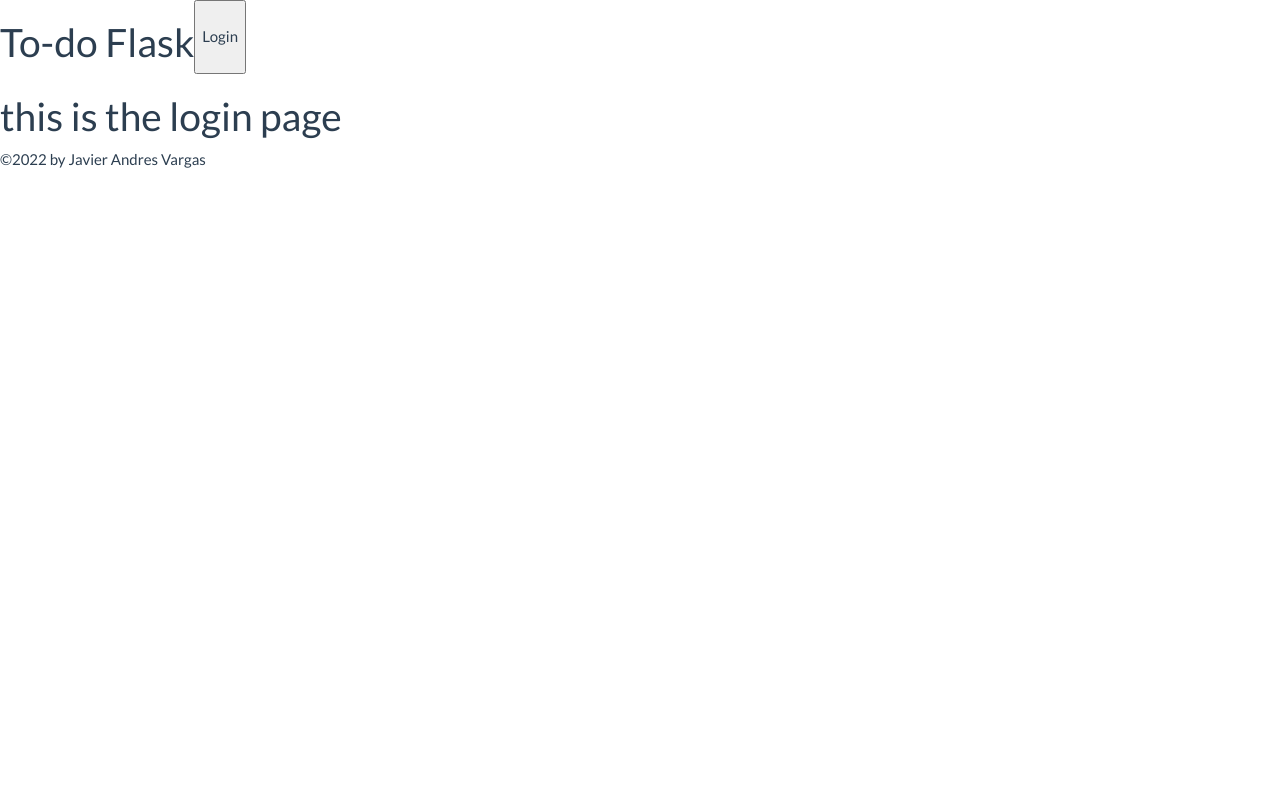
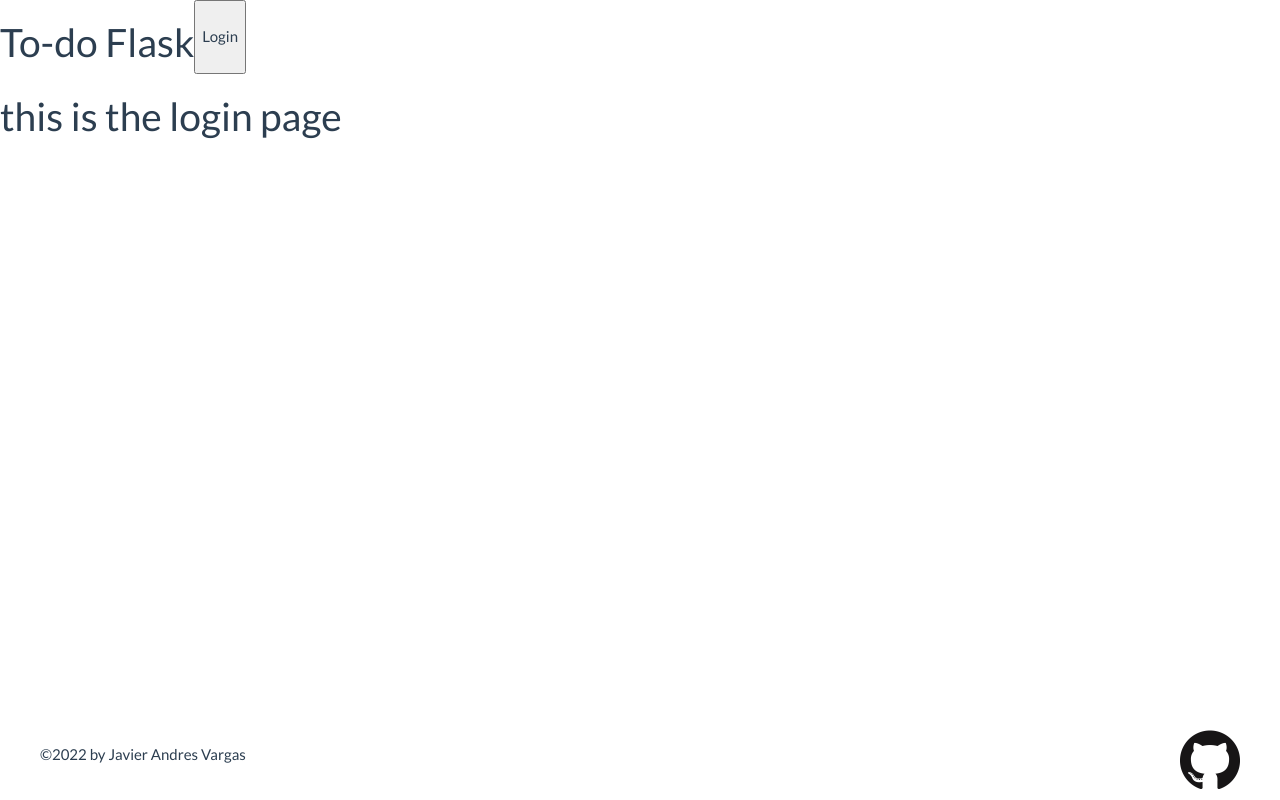
Before and after one commit to TheGoumble/flask_todo_project, a Flask app: page /login in a window 1280 px wide. Run offline with Flask 2, Linux system fonts and the light colour scheme; parts of the project's set-up code (start-up, migrations or seed data) failed here and were passed over; some libraries are stand-ins or nearby versions.

Commit message:
fixing footer

```diff
--- a/static/css/main.css
+++ b/static/css/main.css
@@ -1,3 +1,30 @@
-header{
-    display: flex;
+header {
+  display: flex;
+  position: top;
+  height: 15%;
+  width: 100%;
 }
+
+page-container {
+  position: relative;
+  min-height: 100vh;
+}
+
+content-wrap {
+  padding-bottom: 2.5rem;
+}
+
+footer {
+  position: absolute;
+  bottom: 0;
+  width: 100%;
+  height: 2.5rem;
+  padding: 40px;
+  display: flex;
+  justify-content: space-between;
+  align-items: center;
+}
+
+footer > a > img {
+  width: 60px;
+}
--- a/templates/base.html
+++ b/templates/base.html
@@ -1,26 +1,43 @@
 <!DOCTYPE html>
 <html lang="en">
-<head>
-    <meta charset="UTF-8">
-    <meta http-equiv="X-UA-Compatible" content="IE=edge">
-    <meta name="viewport" content="width=device-width, initial-scale=1.0">
+  <head>
+    <meta charset="UTF-8" />
+    <meta http-equiv="X-UA-Compatible" content="IE=edge" />
+    <meta name="viewport" content="width=device-width, initial-scale=1.0" />
     <title>Flask To-do</title>
-    <link rel="stylesheet" href="{{ url_for('static', filename='css/bootstrap.min.css') }}">
-    <link rel="stylesheet" href="{{ url_for('static', filename='css/main.css') }}">
+    <link
+      rel="stylesheet"
+      href="{{ url_for('static', filename='css/bootstrap.min.css') }}"
+    />
+    <link
+      rel="stylesheet"
+      href="{{ url_for('static', filename='css/main.css') }}"
+    />
     {% block head %}{% endblock %}
-</head>
-<body>
-    <header >
-        <h1>
-            To-do Flask
-        </h1>
-        <button>Login</button>
+  </head>
+  <body>
+    <header>
+      <h1>To-do Flask</h1>
+      <button>Login</button>
     </header>
 
-   {% block body %}{% endblock %}
+    <div id="page-container">
+      <div id="content-wrap">{% block body %}{% endblock %}</div>
 
-    <Footer>
-        <p>&copy;2022 by Javier Andres Vargas </p>
-    </Footer>
-</body>
+      <footer>
+        <p>&copy;2022 by Javier Andres Vargas</p>
+
+        <a
+          href="https://github.com/TheGoumble/flask_todo_project"
+          target="-blank"
+        >
+          <img
+            src="{{url_for('static', filename='png/GitHub.png')}}"
+            alt="Link to the GitHub repo"
+          />
+        </a>
+
+      </footer>
+    </div>
+  </body>
 </html>
```
Also changed, not shown: static/png/GitHub.png (added).
